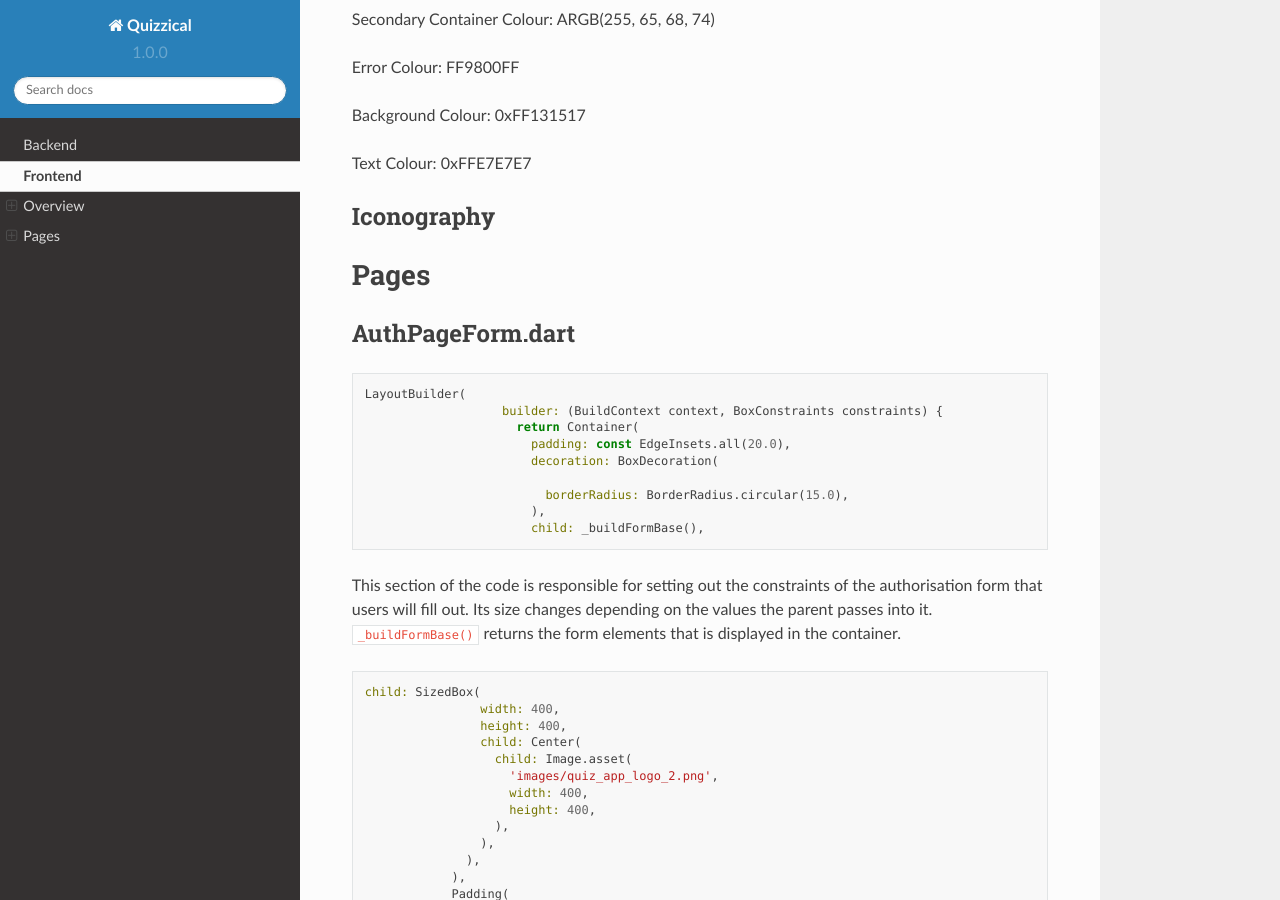
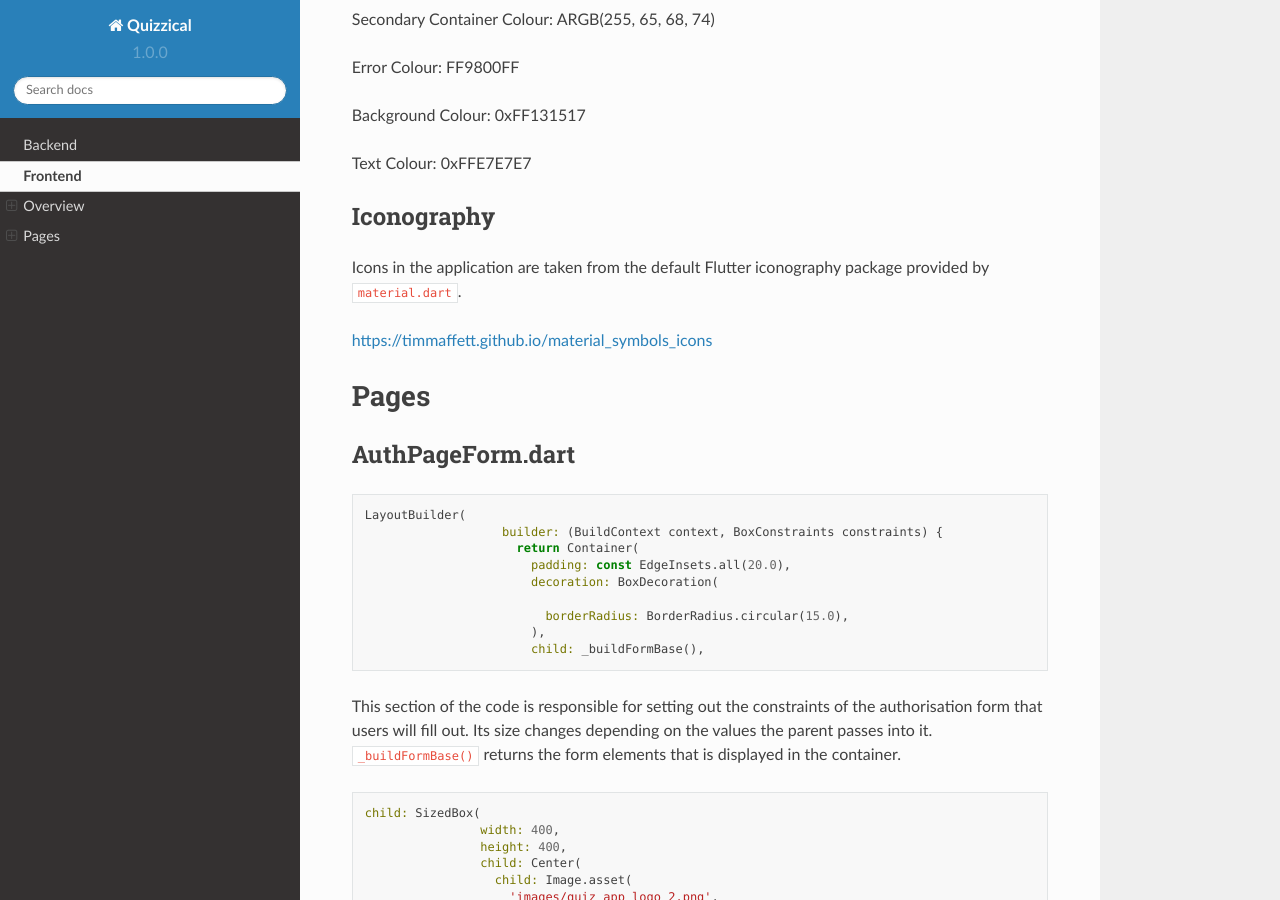
Before and after one commit to SETAP-Education/readthedocs, a Sphinx documentation site: the page built from docs/source/frontend.rst, in a window 1280 px wide and 900 px high, scrolled down 1117 px. Built offline with Sphinx 7.4.7 and the Read the Docs theme 2.0.0, drawn with Linux system fonts in a browser that asks for light colours.

Commit message:
Update frontend.rst
done front end spec

```diff
--- a/docs/source/frontend.rst
+++ b/docs/source/frontend.rst
@@ -47,7 +47,9 @@ Text Colour: 0xFFE7E7E7
 
 Iconography
 -----------
+Icons in the application are taken from the default Flutter iconography package provided by ``material.dart``.
 
+https://timmaffett.github.io/material_symbols_icons
 
 Pages
 =====
```
